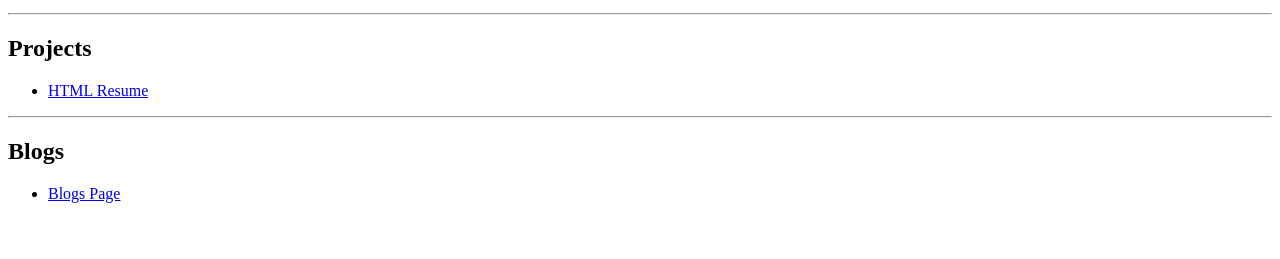
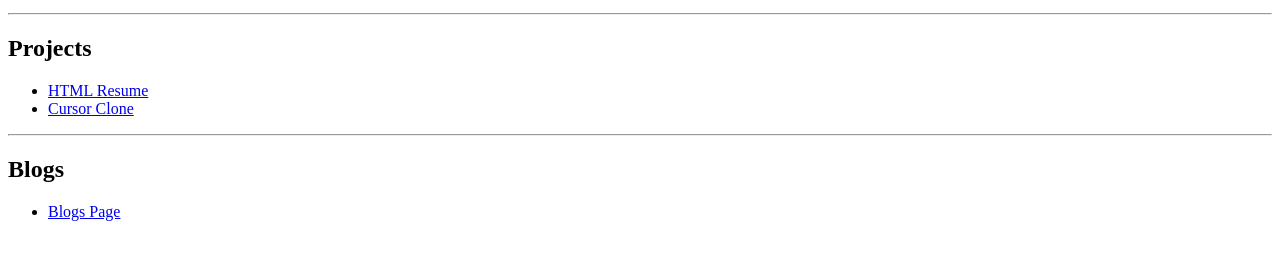
Before and after one commit to Kilroy-20/Chai-Code-Cohort, a plain HTML site: page index.html in a window 1280 px wide. Shown: the part 101-360 px from the top of the page. Drawn offline with Linux system fonts and the light colour scheme.

Commit message:
Updated Main Index File

```diff
--- a/index.html
+++ b/index.html
@@ -17,7 +17,9 @@
     <li>
       <a href="./Resume Page Assignment/" target="_blank">HTML Resume</a>
     </li>
-
+    <li>
+      <a href="./dev_tool_landing_page/" target="_blank">Cursor Clone</a>
+    </li>
   </ul>
   <hr>
   <h2>Blogs</h2>
```
